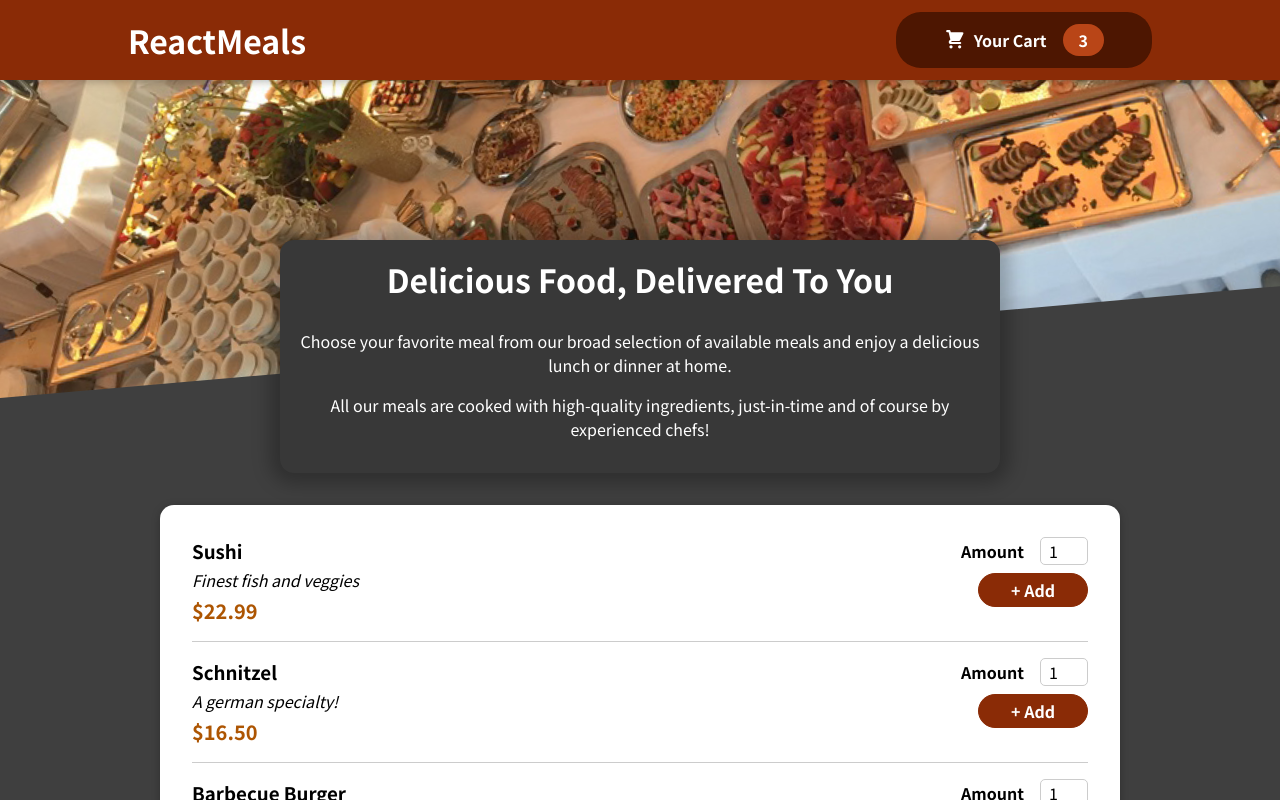
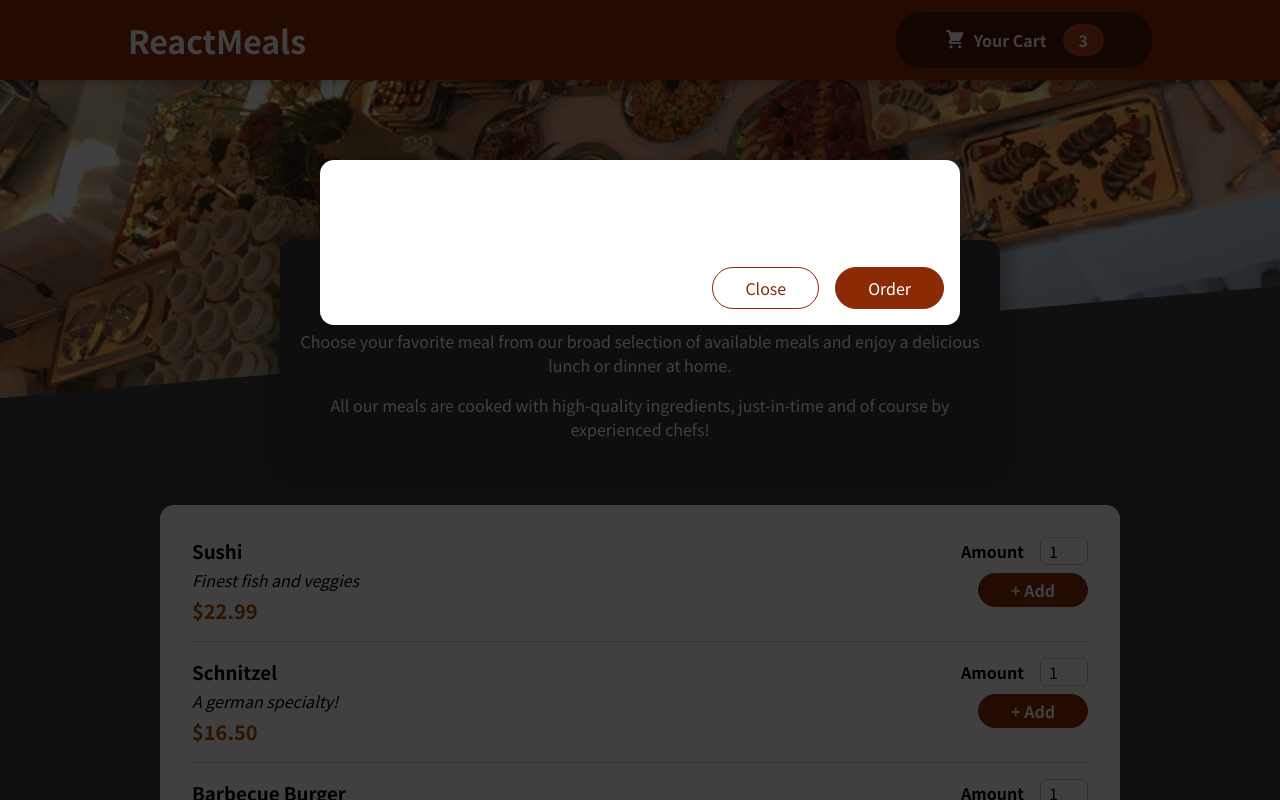
Before and after one commit to jh1109/learnPJT-theFoodOrderApp, a React (Create React App) app: page / in a window 1280 px wide. Shown: the top 800 px of the page. Built offline with nearby package versions, Linux system fonts and the light colour scheme.

Commit message:
try. 모달 컴포넌트 만들어 Cart에 적용(149)

```diff
--- a/src/components/Cart/Cart.js
+++ b/src/components/Cart/Cart.js
@@ -1,6 +1,7 @@
 import React from "react";
 
 import classes from "./Cart.module.css";
+import Modal from "../UI/Modal";
 
 const Cart = () => {
   const cartItems = (
@@ -11,7 +12,7 @@ const Cart = () => {
     </ul>
   );
   return (
-    <div>
+    <Modal>
       {cartItems}
       <div className={classes.total}>
         <span>Total Amount</span>
@@ -21,7 +22,7 @@ const Cart = () => {
         <button className={classes["button--alt"]}>Close</button>
         <button className={classes.button}>Order</button>
       </div>
-    </div>
+    </Modal>
   );
 };
 
--- a/src/components/Layout/HeaderCartButton.js
+++ b/src/components/Layout/HeaderCartButton.js
@@ -1,10 +1,18 @@
-import React from "react";
+import React, { Fragment } from "react";
 
 import CartIcon from "../Cart/CartIcon";
+import Cart from "../Cart/Cart";
 import classes from "./HeaderCartButton.module.css";
 
 const HeaderCartButton = () => {
   return (
+    <Fragment>
+      {/* 왜 HeaderCartButton 컴포넌트에 Cart를 넣으면 값이 안불러오지...? */}
+      {/* 값을 불러오지 않은게 아니라 color가 white 였음!! */}
+      {/* color에 대한 스타일링이 없어 상속받는데 HeaderCartButton에 위치시키면,
+      className={classes.header}의 영향을 받음. 그래서 color가 white로 적용됨!
+      어차피 포털로 이동시킬 거니 관련있는 해당 컴포넌트에 위치시켰음*/}
+      <Cart />
       <button type="button" className={classes.button}>
         <span className={classes.icon}>
           <CartIcon />
@@ -12,6 +20,7 @@ const HeaderCartButton = () => {
         <span>Your Cart</span>
         <span className={classes.badge}>3</span>
       </button>
+    </Fragment>
   );
 };
 
--- /dev/null
+++ b/src/components/UI/Modal.js
@@ -0,0 +1,14 @@
+import React, { Fragment } from "react";
+
+import classes from "./Modal.module.css";
+
+const Modal = ({ children }) => {
+  return (
+    <Fragment>
+      <div className={classes.backdrop}></div>
+      <div className={classes.modal}>{children}</div>
+    </Fragment>
+  );
+};
+
+export default Modal;
--- /dev/null
+++ b/src/components/UI/Modal.module.css
@@ -0,0 +1,40 @@
+.backdrop {
+  position: fixed;
+  top: 0;
+  left: 0;
+  width: 100%;
+  height: 100vh;
+  z-index: 20;
+  background-color: rgba(0, 0, 0, 0.75);
+}
+
+.modal {
+  position: fixed;
+  top: 20vh;
+  left: 5%;
+  width: 90%;
+  background-color: white;
+  padding: 1rem;
+  border-radius: 14px;
+  box-shadow: 0 2px 8px rgba(0, 0, 0, 0.25);
+  z-index: 30;
+  animation: slide-down 300ms ease-out forwards;
+}
+
+@media (min-width: 768px) {
+  .modal {
+    width: 40rem;
+    left: calc(50% - 20rem);
+  }
+}
+
+@keyframes slide-down {
+  from {
+    opacity: 0;
+    transform: translateY(-3rem);
+  }
+  to {
+    opacity: 1;
+    transform: translateY(0);
+  }
+}
```
Lines whose indentation alone changed are shown as unchanged.
